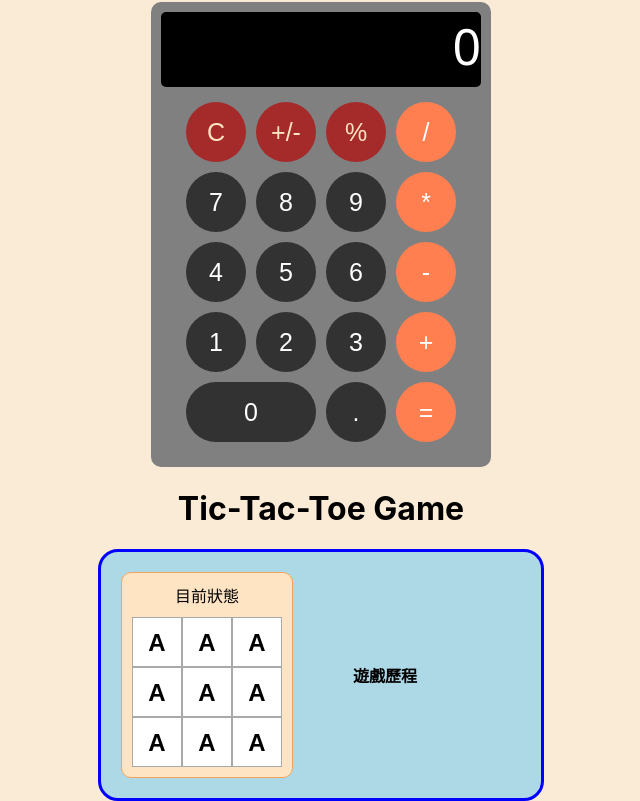
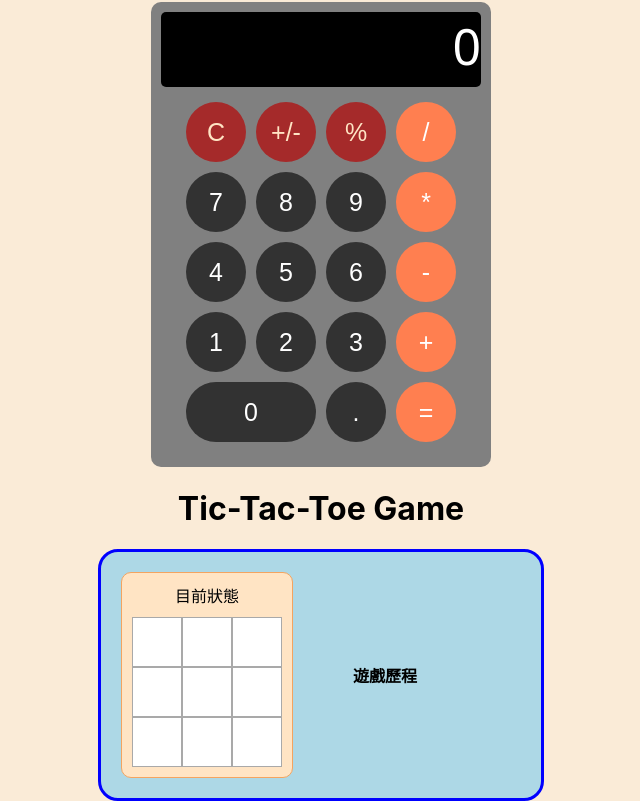
Before and after one commit to chendh/my-react-app, a React (Create React App) app: page / in a window 1280 px wide. Shown: the part 608-1409 px from the top of the page, without its empty margins (319-959 px from the left). Built offline with nearby package versions, Linux system fonts and the light colour scheme.

Commit message:
feat: Update Tic-Tac-Toe component to handle player moves

```diff
--- a/src/components/tic-tac-toe/Board.js
+++ b/src/components/tic-tac-toe/Board.js
@@ -2,8 +2,12 @@ import React from "react";
 import Square from "./Square";
 import "./tictactoe.css";
 
-function Board({ squares }) {
-  const handleClick = (i) => {};
+function Board({ xIsNext, squares, onPlay }) {
+  const handleClick = (i) => {
+    const nextSquares = squares.slice();
+    nextSquares[i] = xIsNext ? "X" : "O";
+    onPlay(nextSquares);
+  };
   let status = "目前狀態";
   return (
     <>
--- a/src/components/tic-tac-toe/TicTacToe.js
+++ b/src/components/tic-tac-toe/TicTacToe.js
@@ -2,15 +2,21 @@ import React, {useState} from 'react';
 import Board from './Board';
 
 function TicTacToe(){
-    const [history, setHistory] = useState([Array(9).fill('A')]);
+    const [history, setHistory] = useState([Array(9).fill(null)]);
     const [currentMove, setCurrentMove] = useState(0);
     const xIsNext = currentMove % 2 === 0;
     const currentSquares = history[currentMove];
 
+    const handlePlay = (nextSquares) =>{
+        const nextHistory = [...history.slice(0, currentMove+1), nextSquares];
+        setHistory(nextHistory);
+        setCurrentMove(nextHistory.length - 1);
+    }
+
     return(
         <div className='game'>
             <div className='game-board'>
-                <Board squares={currentSquares} />
+                <Board xIsNext={xIsNext} squares={currentSquares} onPlay={handlePlay}/>
             </div>
             <div className='game-info'>
                 <h4>遊戲歷程</h4>
--- a/src/components/tic-tac-toe/tictactoe.css
+++ b/src/components/tic-tac-toe/tictactoe.css
@@ -7,9 +7,15 @@
     font-weight: bold;
     line-height: 50px;
     text-align: center;
+    float: left;
     /* margin-right: -1px;
     margin-top: -1px; */
     padding: 0;
+}
+
+.square:hover{
+    background-color: deeppink;
+    color: white;
 }
 
 .board-row:after {
```
